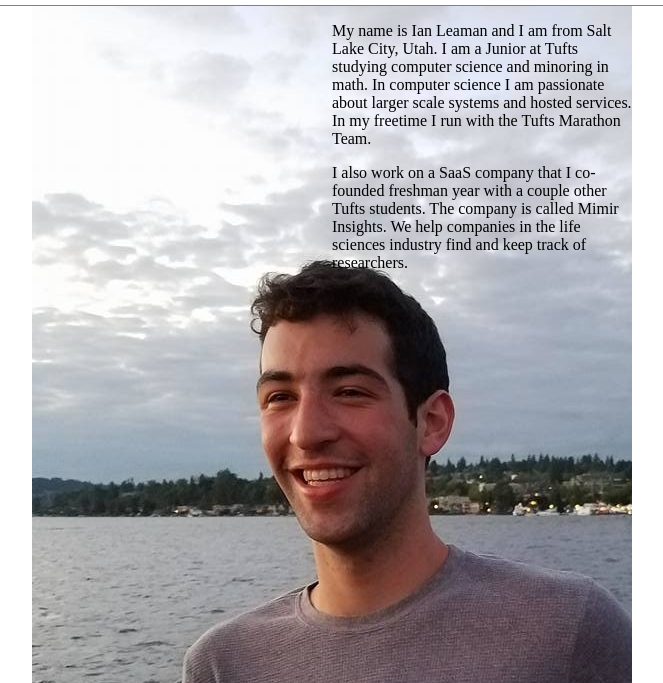
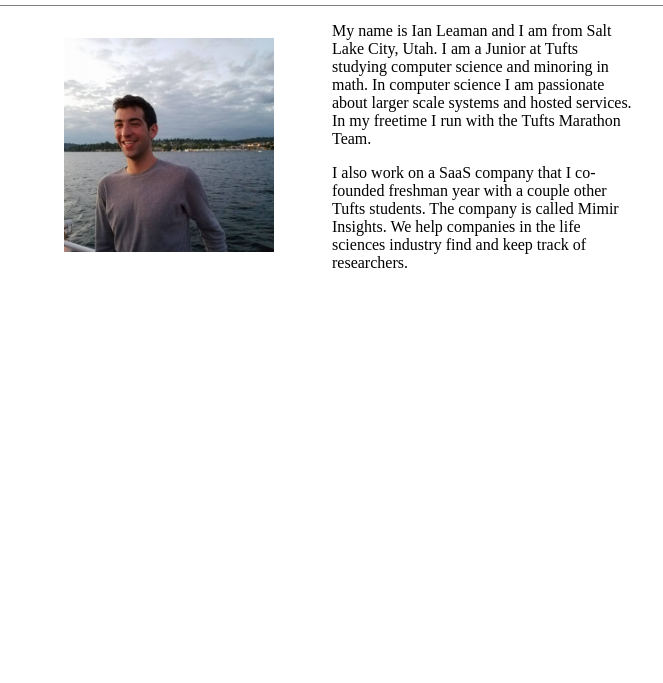
Before and after one commit to ianleaman/ianleaman.github.io, a plain HTML site: page bio.html in a window 1280 px wide. Shown: the part 27-710 px from the top of the page, without its empty margins (308-971 px from the left). Drawn offline with Linux system fonts and the light colour scheme.

Commit message:
Fix image size problems

```diff
--- a/styles.css
+++ b/styles.css
@@ -16,7 +16,6 @@ body {
 	font-style: italic;
 }
 
-.job-description
 /* Content */
 
 #profile {
```
